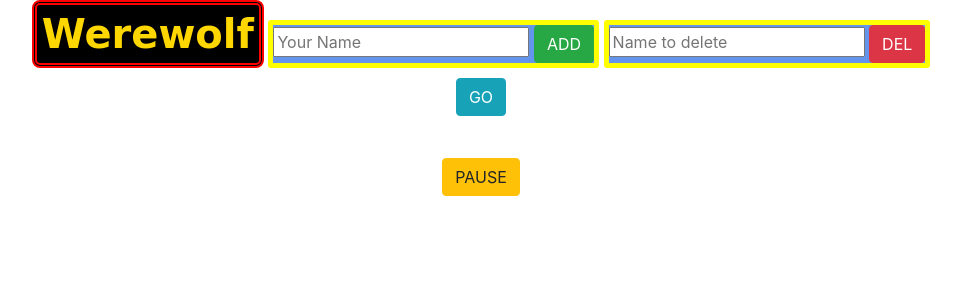
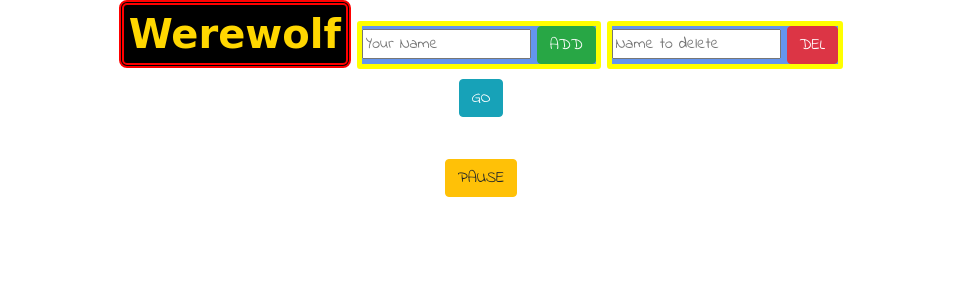
Before and after one commit to forstudy0218/forpage, a Flask app: page /enwerewolf in a window 1280 px wide. Shown: the top 300 px of the page, without its empty margins (159-1120 px from the left). Run offline with Flask 2, Linux system fonts and the light colour scheme; some libraries are stand-ins or nearby versions.

Commit message:
Change on ww: google font

```diff
--- a/static/csswolf.css
+++ b/static/csswolf.css
@@ -1,4 +1,5 @@
 body {
+  font-family: 'Indie Flower', cursive;
   background-color: lightgrey; }
 
 #pausection {
--- a/static/csswolf.scss
+++ b/static/csswolf.scss
@@ -1,6 +1,7 @@
 // base bgcolor
 body {
     background-color: lightgrey;
+    font-family: 'Indie Flower', cursive;
 }
 // pause button section
 #pausection {
--- a/static/enwolfcss.css
+++ b/static/enwolfcss.css
@@ -1,3 +1,6 @@
+body {
+  font-family: 'Indie Flower', cursive;
+}
 body.home {
   background-color: lightgrey; }
 
--- a/static/enwolfcss.scss
+++ b/static/enwolfcss.scss
@@ -1,3 +1,6 @@
+body {
+  font-family: 'Indie Flower', cursive;
+}
 // Nature back-ground color
 body.home {
     background-color: lightgrey;
--- a/templates/enwerewolf.html
+++ b/templates/enwerewolf.html
@@ -7,6 +7,8 @@
     <title>WEREWOLF</title>
     <!-- Try vue.js this time //development version, should change when done -->
     <script src="https://cdn.jsdelivr.net/npm/vue"></script>
+    <!-- https://fonts.google.com -->
+    <link href="https://fonts.googleapis.com/css?family=Indie+Flower" rel="stylesheet">
     <!-- Bootstrap -->
     <!-- https://getbootstrap.com/docs/4.0/components/navbar/ -->
     <link href="https://stackpath.bootstrapcdn.com/bootstrap/4.2.1/css/bootstrap.min.css" rel="stylesheet">
--- a/templates/werewolf.html
+++ b/templates/werewolf.html
@@ -19,6 +19,8 @@
     <link href="/static/csswolf.css" rel="stylesheet">
     <!-- javascript -->
     <script src="/static/jswolf.js"></script>
+    <!-- https://fonts.google.com -->
+    <link href="https://fonts.googleapis.com/css?family=Indie+Flower" rel="stylesheet">
   </head>
   <body>
       <!-- phase zero/player creation -->
```
